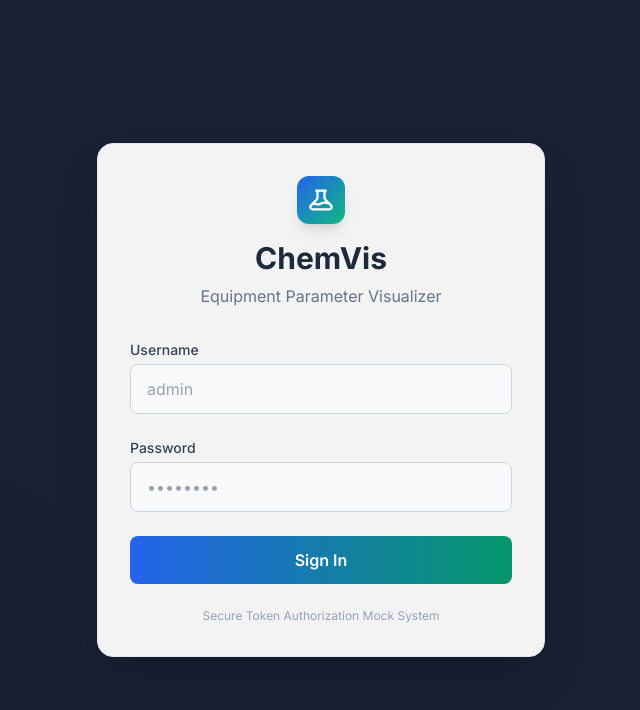
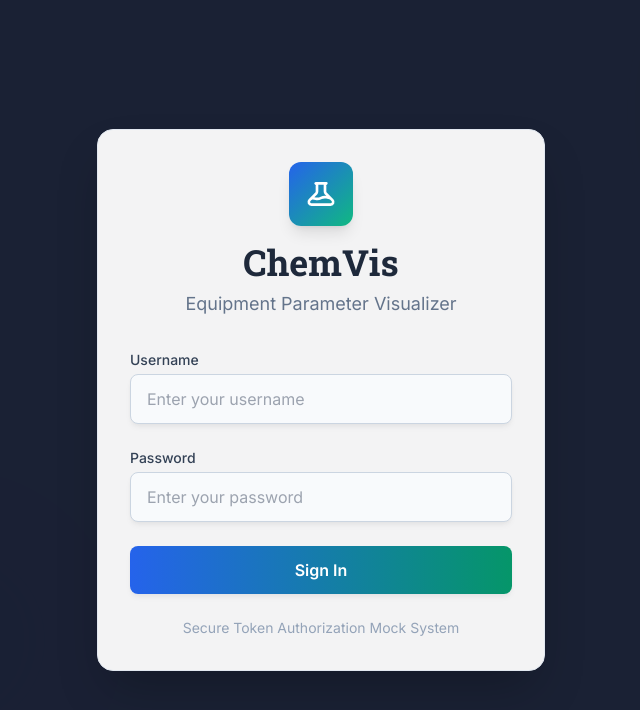
Before and after one commit to ShivamKSah/IIT-BOMBAY-ChemVis, a React (Vite) app: page / in a window 1280 px wide. Shown: the top 710 px of the page, without its empty margins (319-959 px from the left). Built offline with nearby package versions, Linux system fonts and the light colour scheme.

Commit message:
Enhance typography and styling for better visual structure

```diff
--- a/components/Login.tsx
+++ b/components/Login.tsx
@@ -38,15 +38,15 @@ const Login: React.FC<LoginProps> = ({ onLogin }) => {
                 <div className="absolute -bottom-8 left-20 w-96 h-96 bg-purple-500 rounded-full mix-blend-multiply filter blur-3xl opacity-20 animate-blob animation-delay-4000"></div>
             </div>
 
-            <div className="bg-white p-8 rounded-2xl shadow-2xl w-full max-w-md border border-slate-200 backdrop-blur-sm bg-opacity-95">
+            <div className="bg-white p-8 rounded-2xl shadow-2xl w-full max-w-md border border-slate-200 backdrop-blur-sm bg-opacity-95 card">
                 <div className="text-center mb-8">
-                    <div className="mx-auto h-12 w-12 bg-gradient-to-br from-blue-600 to-emerald-500 rounded-xl flex items-center justify-center shadow-lg mb-4">
-                        <svg className="w-7 h-7 text-white" fill="none" stroke="currentColor" viewBox="0 0 24 24">
+                    <div className="mx-auto h-16 w-16 bg-gradient-to-br from-blue-600 to-emerald-500 rounded-xl flex items-center justify-center shadow-lg mb-4">
+                        <svg className="w-8 h-8 text-white" fill="none" stroke="currentColor" viewBox="0 0 24 24">
                             <path strokeLinecap="round" strokeLinejoin="round" strokeWidth={2} d="M19.428 15.428a2 2 0 00-1.022-.547l-2.384-.477a6 6 0 00-3.86.517l-.318.158a6 6 0 01-3.86.517L6.05 15.21a2 2 0 00-1.806.547M8 4h8l-1 1v5.172a2 2 0 00.586 1.414l5 5c1.26 1.26.367 3.414-1.415 3.414H4.828c-1.782 0-2.674-2.154-1.414-3.414l5-5A2 2 0 009 10.172V5L8 4z" />
                         </svg>
                     </div>
-                    <h2 className="text-3xl font-bold text-slate-800">ChemVis</h2>
-                    <p className="text-slate-500 mt-2">Equipment Parameter Visualizer</p>
+                    <h1 className="text-4xl font-bold text-slate-800">ChemVis</h1>
+                    <p className="text-slate-500 mt-2 text-lg">Equipment Parameter Visualizer</p>
                 </div>
 
                 <form onSubmit={handleSubmit} className="space-y-6">
@@ -56,8 +56,8 @@ const Login: React.FC<LoginProps> = ({ onLogin }) => {
                             type="text"
                             value={username}
                             onChange={(e) => setUsername(e.target.value)}
-                            className="w-full px-4 py-3 rounded-lg border border-slate-300 focus:ring-2 focus:ring-blue-500 focus:border-transparent outline-none transition-all bg-slate-50"
-                            placeholder="admin"
+                            className="w-full px-4 py-3 rounded-lg border border-slate-300 focus:ring-2 focus:ring-blue-500 focus:border-transparent outline-none transition-all bg-slate-50 card"
+                            placeholder="Enter your username"
                         />
                     </div>
                     <div>
@@ -66,14 +66,14 @@ const Login: React.FC<LoginProps> = ({ onLogin }) => {
                             type="password"
                             value={password}
                             onChange={(e) => setPassword(e.target.value)}
-                            className="w-full px-4 py-3 rounded-lg border border-slate-300 focus:ring-2 focus:ring-blue-500 focus:border-transparent outline-none transition-all bg-slate-50"
-                            placeholder="••••••••"
+                            className="w-full px-4 py-3 rounded-lg border border-slate-300 focus:ring-2 focus:ring-blue-500 focus:border-transparent outline-none transition-all bg-slate-50 card"
+                            placeholder="Enter your password"
                         />
                     </div>
 
                     {error && (
-                        <div className="text-red-500 text-sm bg-red-50 p-3 rounded-lg flex items-center">
-                            <svg className="w-4 h-4 mr-2" fill="none" stroke="currentColor" viewBox="0 0 24 24">
+                        <div className="text-red-500 text-sm bg-red-50 p-3 rounded-lg flex items-center card">
+                            <svg className="w-5 h-5 mr-2" fill="none" stroke="currentColor" viewBox="0 0 24 24">
                                 <path strokeLinecap="round" strokeLinejoin="round" strokeWidth={2} d="M12 8v4m0 4h.01M21 12a9 9 0 11-18 0 9 9 0 0118 0z" />
                             </svg>
                             {error}
@@ -83,7 +83,7 @@ const Login: React.FC<LoginProps> = ({ onLogin }) => {
                     <button
                         type="submit"
                         disabled={isLoading}
-                        className="w-full bg-gradient-to-r from-blue-600 to-emerald-600 text-white font-semibold py-3 rounded-lg hover:shadow-lg transform hover:-translate-y-0.5 transition-all disabled:opacity-50 disabled:cursor-not-allowed disabled:transform-none"
+                        className="w-full bg-gradient-to-r from-blue-600 to-emerald-600 text-white font-semibold py-3 rounded-lg hover:shadow-lg transform hover:-translate-y-0.5 transition-all disabled:opacity-50 disabled:cursor-not-allowed disabled:transform-none card"
                     >
                         {isLoading ? (
                             <span className="flex items-center justify-center">
@@ -97,7 +97,7 @@ const Login: React.FC<LoginProps> = ({ onLogin }) => {
                     </button>
                 </form>
 
-                <div className="mt-6 text-center text-xs text-slate-400">
+                <div className="mt-6 text-center text-sm text-slate-400">
                    <p>Secure Token Authorization Mock System</p>
                 </div>
             </div>
--- a/index.html
+++ b/index.html
@@ -7,12 +7,14 @@
     <script src="https://cdn.tailwindcss.com"></script>
     <script src="https://cdnjs.cloudflare.com/ajax/libs/jspdf/2.5.1/jspdf.umd.min.js"></script>
     <script src="https://cdnjs.cloudflare.com/ajax/libs/jspdf-autotable/3.5.29/jspdf.plugin.autotable.min.js"></script>
-    <link href="https://fonts.googleapis.com/css2?family=Inter:wght@300;400;500;600;700&display=swap" rel="stylesheet">
+    <link href="https://fonts.googleapis.com/css2?family=Inter:wght@300;400;500;600;700&family=Roboto+Slab:wght@300;400;500;600;700&display=swap" rel="stylesheet">
     <style>
       body {
         font-family: 'Inter', sans-serif;
         background-color: #f1f5f9;
+        line-height: 1.6;
       }
+
       /* Custom Scrollbar */
       ::-webkit-scrollbar {
         width: 8px;
@@ -27,6 +29,56 @@
       }
       ::-webkit-scrollbar-thumb:hover {
         background: #94a3b8;
+      }
+
+      /* Typography improvements */
+      h1, h2, h3, h4, h5, h6 {
+        font-family: 'Roboto Slab', serif;
+        font-weight: 600;
+        line-height: 1.3;
+      }
+
+      /* Button enhancements */
+      button {
+        font-weight: 500;
+        letter-spacing: 0.025em;
+      }
+
+      /* Card enhancements */
+      .card {
+        border-radius: 12px;
+        box-shadow: 0 4px 6px -1px rgba(0, 0, 0, 0.05), 0 2px 4px -1px rgba(0, 0, 0, 0.03);
+        transition: all 0.2s ease-in-out;
+      }
+
+      .card:hover {
+        box-shadow: 0 10px 15px -3px rgba(0, 0, 0, 0.07), 0 4px 6px -2px rgba(0, 0, 0, 0.03);
+      }
+
+      /* Table improvements */
+      table {
+        border-collapse: separate;
+        border-spacing: 0;
+      }
+
+      th {
+        font-family: 'Roboto Slab', serif;
+        font-weight: 600;
+      }
+
+      /* Input enhancements */
+      input, select, textarea {
+        font-family: 'Inter', sans-serif;
+      }
+
+      /* Animation for loading states */
+      @keyframes pulse {
+        0%, 100% { opacity: 1; }
+        50% { opacity: 0.5; }
+      }
+
+      .animate-pulse-slow {
+        animation: pulse 2s cubic-bezier(0.4, 0, 0.6, 1) infinite;
       }
     </style>
   <script type="importmap">
```
